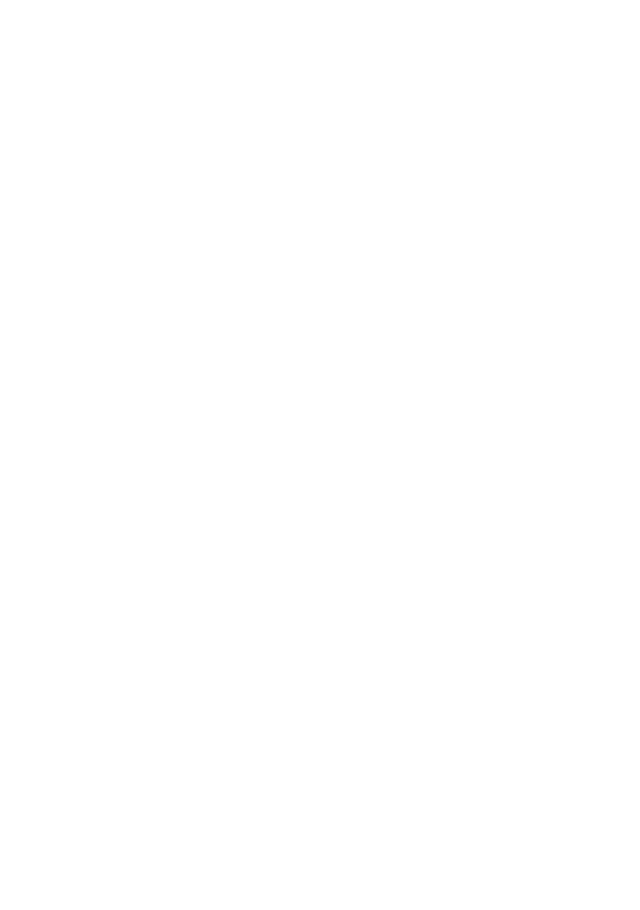
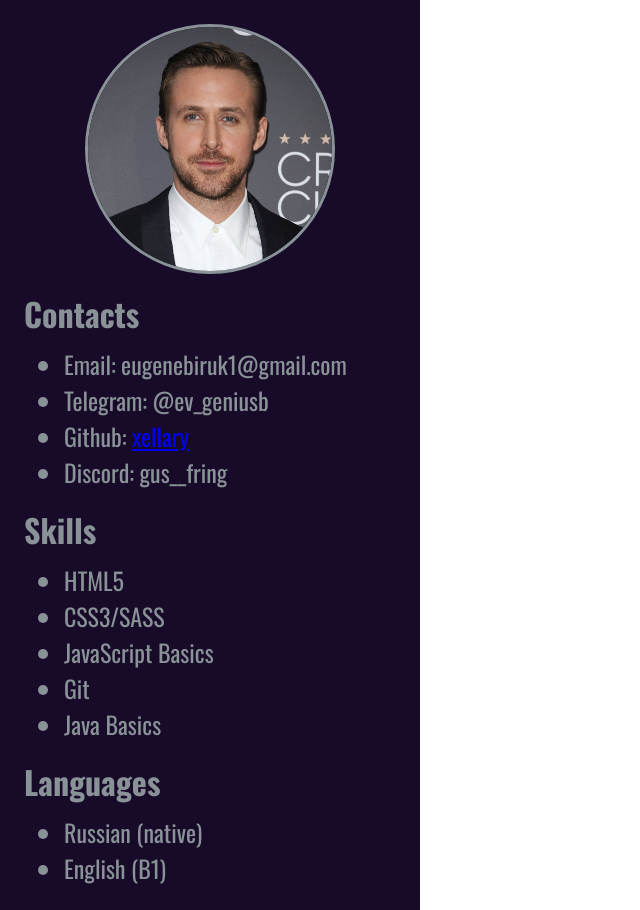
Before and after one commit to xellary/rsschool-cv, a plain HTML site: page index.html in a window 1280 px wide. Shown: the whole page, without its empty margins (0-640 px from the left). Before the commit the page ends 800 px from the top, so only its background shows below. Drawn offline with nearby package versions, Linux system fonts and the light colour scheme.

Commit message:
feat: add sidebar in html

```diff
--- a/index.html
+++ b/index.html
@@ -7,6 +7,32 @@
     <link rel="stylesheet" href="style.css">
 </head>
 <body>
+    <div class="sidebar">
+        <figure class="figure-photo">
+            <img class="photo" src="assets/img/photo.jpg" alt="" width="1920px" height="1920px">
+        </figure>
+        <h2>Contacts</h2>
+        <ul>
+            <li>Email: eugenebiruk1@gmail.com</li>
+            <li>Telegram: @ev_geniusb</li>
+            <li>Github: <a href="https://github.com/xellary">xellary</a></li>
+            <li>Discord: gus__fring</li>
+        </ul>
 
+        <h2>Skills</h2>
+        <ul>
+            <li>HTML5</li>
+            <li>CSS3/SASS</li>
+            <li>JavaScript Basics</li>
+            <li>Git</li>
+            <li>Java Basics</li>
+        </ul>
+
+        <h2>Languages</h2>
+        <ul>
+            <li>Russian (native)</li>
+            <li>English (B1)</li>
+        </ul>
+    </div>
 </body>
 </html>
--- a/style.css
+++ b/style.css
@@ -0,0 +1,102 @@
+@import url('https://fonts.googleapis.com/css2?family=Bungee&family=Inter:wght@100..900&family=Oswald:wght@200..700&display=swap');
+
+/* RESET */
+
+/* Указываем box sizing */
+*,
+*::before,
+*::after {
+  box-sizing: border-box;
+}
+
+/* Убираем внутренние отступы */
+ul[class],
+ol[class] {
+  padding: 0;
+}
+
+/* Убираем внешние отступы */
+body,
+h1,
+h2,
+h3,
+h4,
+p,
+ul[class],
+ol[class],
+li,
+figure,
+figcaption,
+blockquote,
+dl,
+dd {
+  margin: 0;
+}
+
+/* Выставляем основные настройки по-умолчанию для body */
+body {
+  min-height: 100vh;
+  line-height: 1.5;
+}
+
+/* Удаляем стандартную стилизацию для всех ul и il, у которых есть атрибут class*/
+ul[class],
+ol[class] {
+  list-style: none;
+}
+
+/* Упрощаем работу с изображениями */
+img {
+  max-width: 100%;
+  display: block;
+}
+
+/* Наследуем шрифты для инпутов и кнопок */
+input,
+button,
+textarea,
+select {
+  font: inherit;
+}
+
+
+:root {
+    --sidebar-background-color: #180A29;
+    --text-color: #889297;
+}
+
+body {
+    color: var(--text-color);
+    font-family: "Oswald", sans-serif;
+    font-optical-sizing: auto;
+    font-style: normal;
+}
+
+.sidebar {
+    max-width: 420px;
+    background-color: var(--sidebar-background-color);
+    padding: 1.5rem;
+}
+
+.figure-photo {
+    display: flex;
+    justify-content: center;
+}
+
+.photo {
+    max-width: 250px;
+    height: auto;
+    border-radius: 50%;
+    border: 3px solid var(--text-color);
+}
+
+.sidebar ul {
+    font-size: 1.5rem;
+    margin: 0;
+    margin-top: 0.5rem;
+}
+
+.sidebar h2 {
+    font-size: 2rem;
+    margin-top: 1rem;
+}
```
Also changed, not shown: assets/img/photo.jpg (added).
